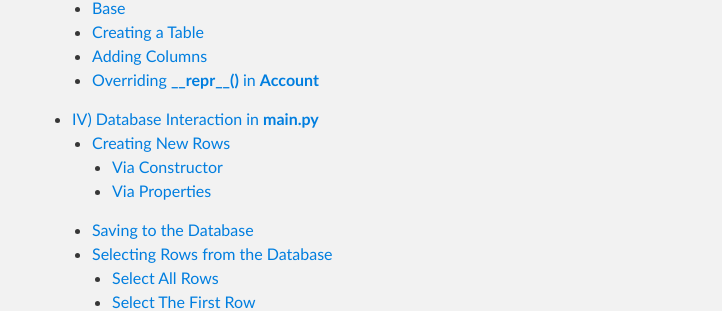
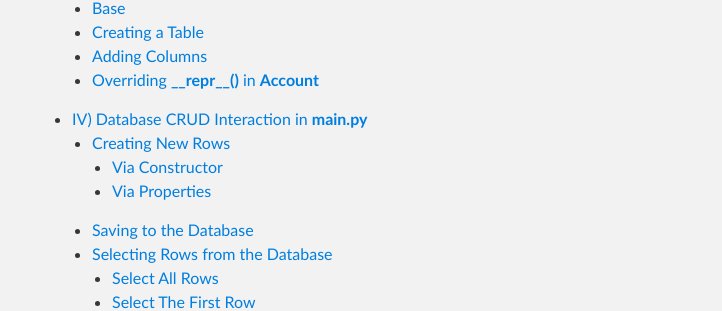
Before and after one commit to pythonforalayman/pythonforalayman.github.io, a Jekyll site: the page built from _posts/2017-03-03-sqlalchemy.markdown, in a window 1280 px wide and 900 px high, scrolled down 661 px. Shown: the part 151-462 px from the top of the window, without its empty margins (288-1010 px from the left). Built offline with Jekyll 4.4.1, drawn with Linux system fonts in a browser that asks for light colours; nearby versions of some CDN libraries; comment, search, counter and statistics services are not loaded; some of the changed text lies outside the part shown.

Commit message:
Update title

```diff
--- a/_posts/2017-03-03-sqlalchemy-iv-database-crud-interaction.markdown
+++ b/_posts/2017-03-03-sqlalchemy-iv-database-crud-interaction.markdown
@@ -1,6 +1,6 @@
 ---
 layout: default
-title:  "IV) Database Interaction in main.py"
+title:  "IV) Database CRUD Interaction in main.py"
 date:   2017-03-03 09:19:22 -0500
 category: SQLAlchemy
 tags: sqlalchemy tutorial database interaction main.py
--- a/_posts/2017-03-03-sqlalchemy.markdown
+++ b/_posts/2017-03-03-sqlalchemy.markdown
@@ -197,7 +197,7 @@ Now, our results will like this:
 Much better!
 
 
-## IV) Database Interaction in **main.py**
+## IV) Database CRUD Interaction in **main.py**
 
 Once we have our `Account` table set up and created in the database, we can now start interacting with it.
 
```
